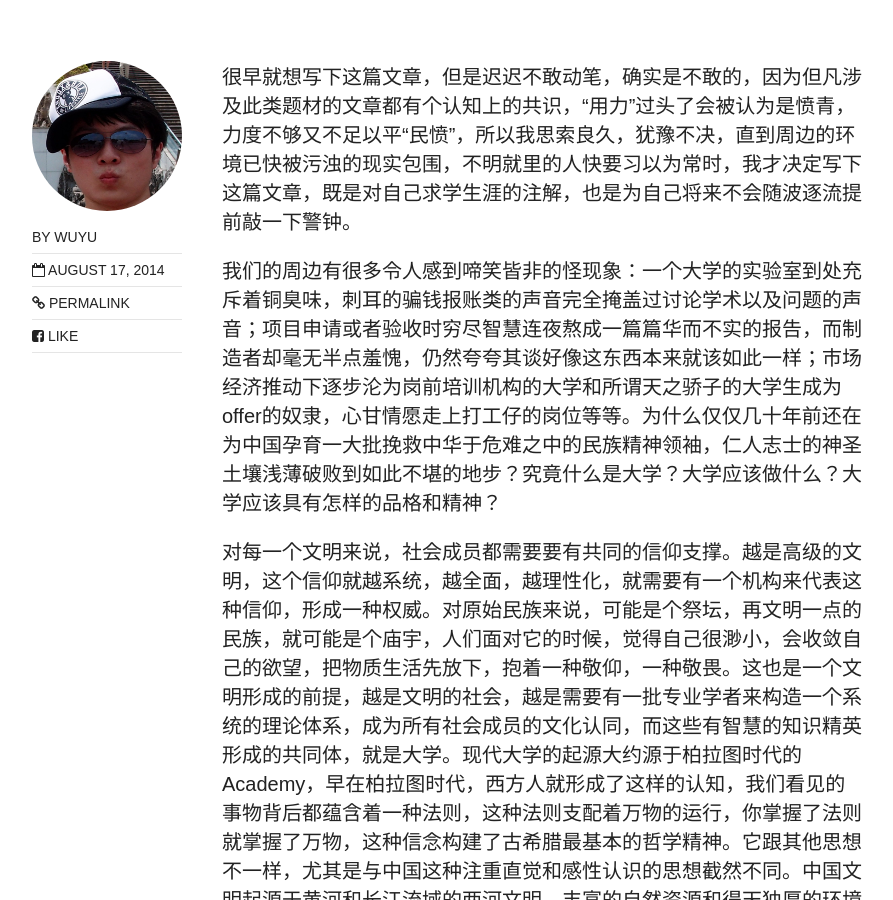
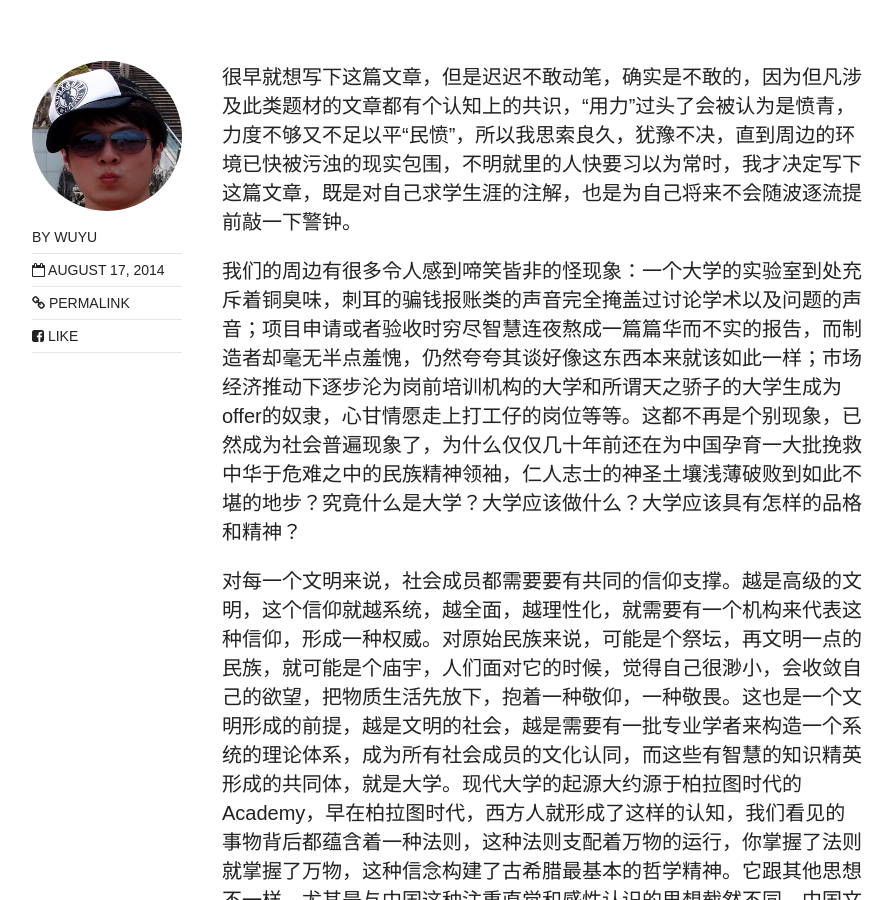
Before and after one commit to wuyu201321060203/wuyu201321060203.github.io, a Jekyll site: the page built from _posts/2014-08-17-dd.md, in a window 1280 px wide and 900 px high, scrolled down 806 px. Shown: the whole window, without its empty margins (128-1021 px from the left). Built offline with Jekyll 4.4.1, drawn with Linux system fonts in a browser that asks for light colours; nearby versions of some CDN libraries.

Commit message:
Update 2014-08-17-dd.md

```diff
--- a/_posts/2014-08-17-dd.md
+++ b/_posts/2014-08-17-dd.md
@@ -14,7 +14,7 @@ share: true
 
 很早就想写下这篇文章，但是迟迟不敢动笔，确实是不敢的，因为但凡涉及此类题材的文章都有个认知上的共识，“用力”过头了会被认为是愤青，力度不够又不足以平“民愤”，所以我思索良久，犹豫不决，直到周边的环境已快被污浊的现实包围，不明就里的人快要习以为常时，我才决定写下这篇文章，既是对自己求学生涯的注解，也是为自己将来不会随波逐流提前敲一下警钟。
 
-我们的周边有很多令人感到啼笑皆非的怪现象：一个大学的实验室到处充斥着铜臭味，刺耳的骗钱报账类的声音完全掩盖过讨论学术以及问题的声音；项目申请或者验收时穷尽智慧连夜熬成一篇篇华而不实的报告，而制造者却毫无半点羞愧，仍然夸夸其谈好像这东西本来就该如此一样；市场经济推动下逐步沦为岗前培训机构的大学和所谓天之骄子的大学生成为offer的奴隶，心甘情愿走上打工仔的岗位等等。为什么仅仅几十年前还在为中国孕育一大批挽救中华于危难之中的民族精神领袖，仁人志士的神圣土壤浅薄破败到如此不堪的地步？究竟什么是大学？大学应该做什么？大学应该具有怎样的品格和精神？
+我们的周边有很多令人感到啼笑皆非的怪现象：一个大学的实验室到处充斥着铜臭味，刺耳的骗钱报账类的声音完全掩盖过讨论学术以及问题的声音；项目申请或者验收时穷尽智慧连夜熬成一篇篇华而不实的报告，而制造者却毫无半点羞愧，仍然夸夸其谈好像这东西本来就该如此一样；市场经济推动下逐步沦为岗前培训机构的大学和所谓天之骄子的大学生成为offer的奴隶，心甘情愿走上打工仔的岗位等等。这都不再是个别现象，已然成为社会普遍现象了，为什么仅仅几十年前还在为中国孕育一大批挽救中华于危难之中的民族精神领袖，仁人志士的神圣土壤浅薄破败到如此不堪的地步？究竟什么是大学？大学应该做什么？大学应该具有怎样的品格和精神？
 
 对每一个文明来说，社会成员都需要要有共同的信仰支撑。越是高级的文明，这个信仰就越系统，越全面，越理性化，就需要有一个机构来代表这种信仰，形成一种权威。对原始民族来说，可能是个祭坛，再文明一点的民族，就可能是个庙宇，人们面对它的时候，觉得自己很渺小，会收敛自己的欲望，把物质生活先放下，抱着一种敬仰，一种敬畏。这也是一个文明形成的前提，越是文明的社会，越是需要有一批专业学者来构造一个系统的理论体系，成为所有社会成员的文化认同，而这些有智慧的知识精英形成的共同体，就是大学。现代大学的起源大约源于柏拉图时代的Academy，早在柏拉图时代，西方人就形成了这样的认知，我们看见的事物背后都蕴含着一种法则，这种法则支配着万物的运行，你掌握了法则就掌握了万物，这种信念构建了古希腊最基本的哲学精神。它跟其他思想不一样，尤其是与中国这种注重直觉和感性认识的思想截然不同。中国文明起源于黄河和长江流域的两河文明，丰富的自然资源和得天独厚的环境成为农业文明孕育最好的温床，这种自然主义的文明使人们的生活完全依靠大地，天空，靠四季轮回，靠土地里面长出的东西，靠自然生态的循环。但这种优势辩证地看也是一种劣势，中国人只想着种好地就行了，逐步习惯于以感性的认识去了解周边的世界，进而建立人与人之间的关系，谁还会有闲心去探索自然的规律，探索天空的智慧。而古希腊没有中国这么好的运气，没有丰富的资源物产，土壤贫瘠，山上光秃秃，动不动水土还要来个流失，靠农业根本养不活人，所以，希腊历史上经过几次反复，克里特文明，迈锡尼文明，总是几百年就不行了，可能都是这个原因。后来多利亚人崛起，当这块土地提供的粮食接近危险的极限时，他们受了腓尼基人的贸易活动的影响，不再靠土地上的收获直接养活自己，而是靠航海，商业，还有手工业，与外部的生产分工和相互贸易来实现生活的供给。商人们行驶茫茫大海中，看到的就是太阳，月亮，星星，于是他们的天文学，几何学就很发达，商人老是盘算着数字比例关系，于是数学思维很发达，毕达哥拉斯主义就产生了。航海与贸易需要发达的手工业，而手工业制品通过商业推广又更加发达，手工业的发达导致了原子论的产生，机械唯物论的产生，导致了最初的分析式的自然科学的产生。古希腊的哲学思想和智慧鼓励人们去寻找万物背后的逻辑、数学、几何学，从这些抽象的理念、概念里探索万物的和谐秩序和规律。这种智慧也得到了非常好的传承，传到亚里士多德，传到亚历山大时期的科学，传到罗马时代的法律，一直传到中世纪的基督教神学。公元12世纪，托马斯•阿奎那经院哲学体系的建立使得基督教柏拉图、亚里士多德的色彩更浓了，人们相信万物虽然是上帝创造的，但是上帝不是乱来的，上帝是按照至善至美的原则，按照至善至美的形式，比如说逻辑，比如说数学，来赋予万物以规律。基督教越来越能够讲道理，讲究严格的理论推理，于是就产生了西方世界最早的一批大学，比如目前公认的世界最早的大学——意大利博罗尼亚大学。这些大学要做的事就是寻找上帝创造这个世界时赋予的规律、规则，一种抽象的道理，要寻找万物背后的法则，而且这个法则是可以推理，可以寻找，可以证明，可以争论出来的。越争论，真理就越明白。最早的大学就开始干这相事情，把道理搞清楚了，什么事情都能够朝有序化、理性化的方向发展。所以，西方的精英们从一开始就相信，社会必须有一种超越任何个人意志，超越物质外表的一种道理，一种规则，一种规律，一种秩序，它虽然抽象，却严格遵守逻辑、数学与实证的规则。这就是希腊理性思维，这就是柏拉图的Academy留下来的精神，这就是现代大学精神。
 
```
